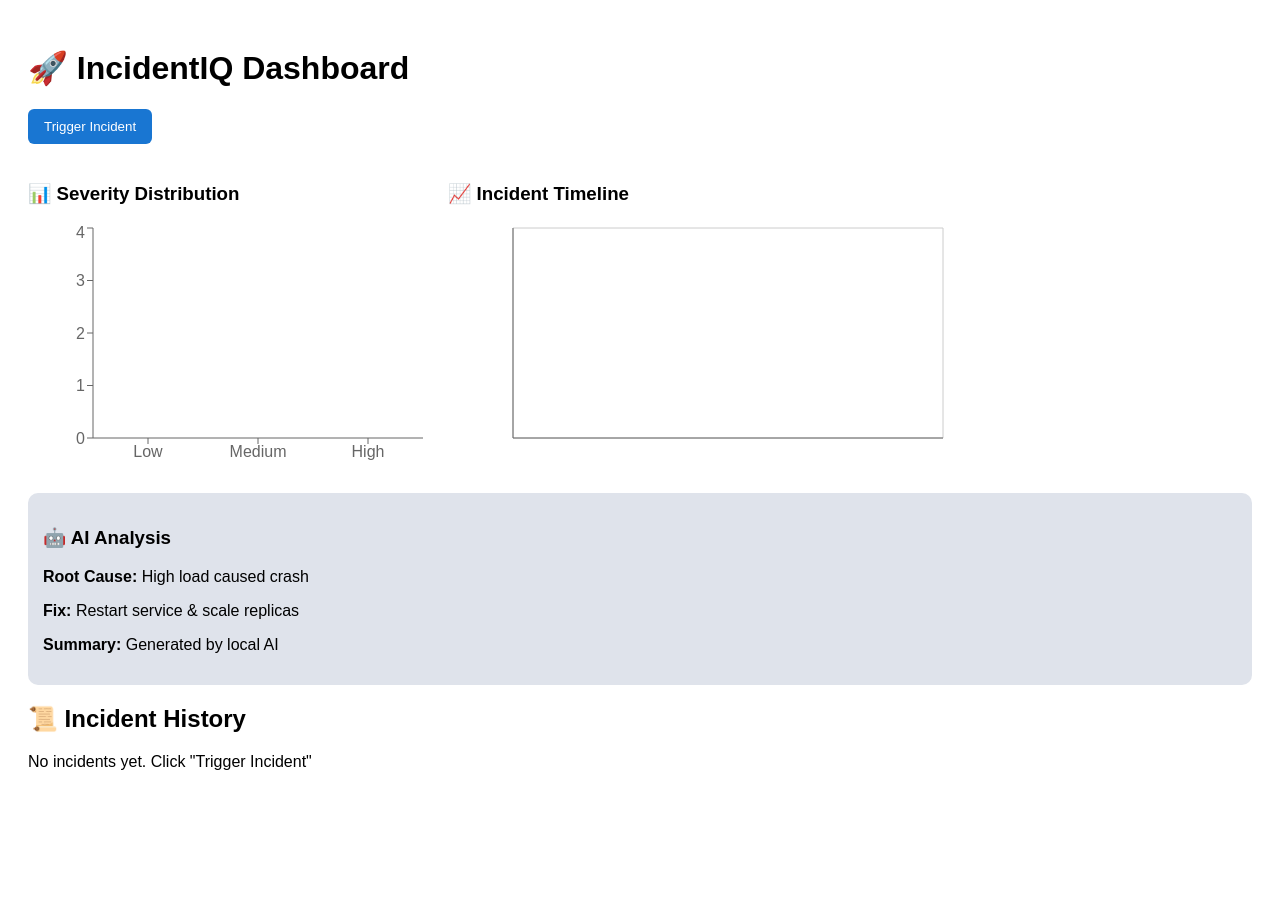
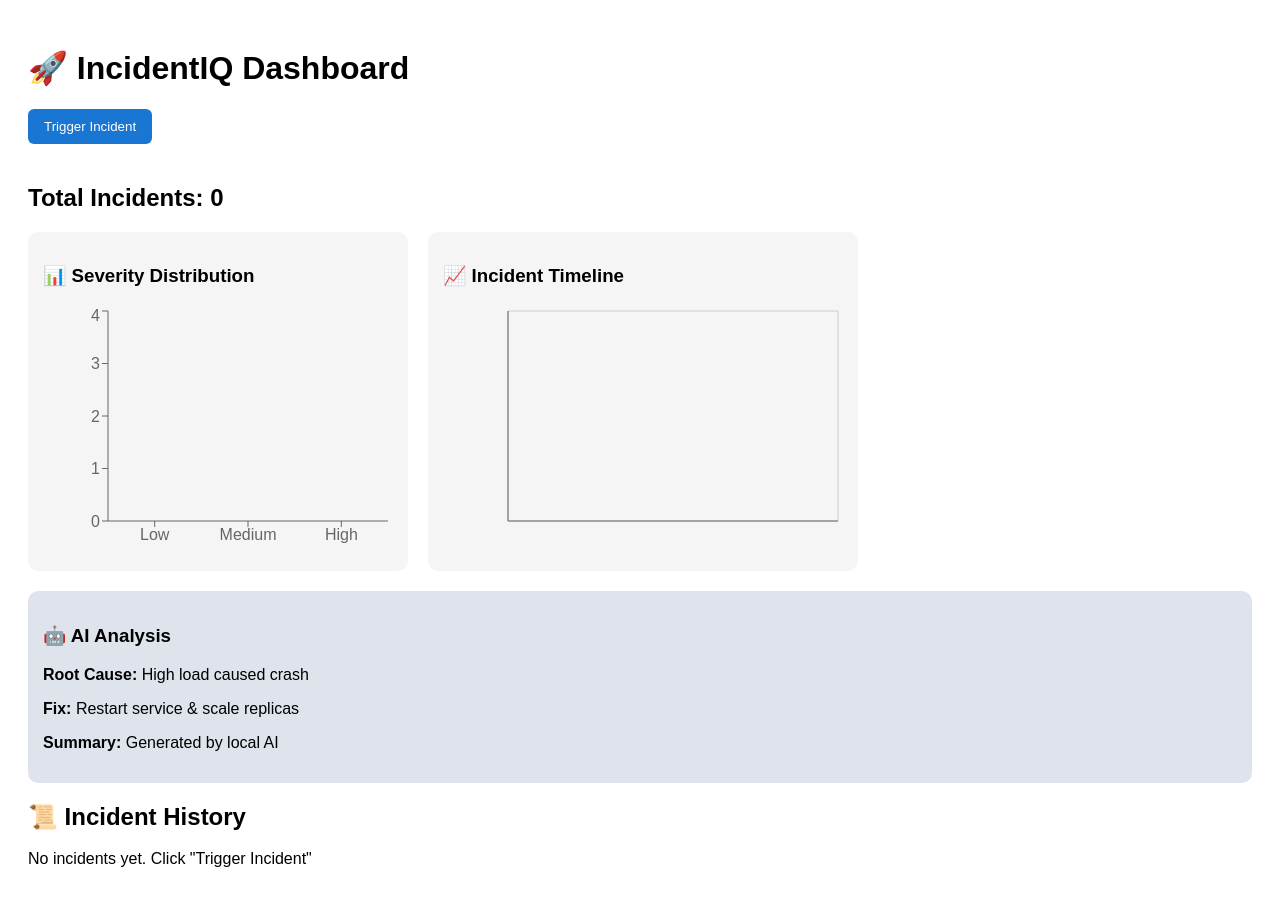
Before and after one commit to Pavankumar876232/incidentiq, a React (Create React App) app in the folder frontend/: page / in a window 1280 px wide. Shown: the top 906 px of the page. Before the commit the page ends 815 px from the top, so only its background shows below. Built offline with nearby package versions, Linux system fonts and the light colour scheme.

Commit message:
final stable version

```diff
--- a/frontend/src/App.js
+++ b/frontend/src/App.js
@@ -31,44 +31,35 @@ function App() {
       });
 
       if (!res.ok) {
-        const text = await res.text();
-        console.error("Backend Error:", text);
-        alert("Backend error — check console");
+        alert("Backend error");
         setLoading(false);
         return;
       }
 
       const data = await res.json();
-
-      if (!data || !data.event) {
-        console.error("Invalid response:", data);
-        alert("Invalid backend response");
-        setLoading(false);
-        return;
-      }
-
       setHistory((prev) => [data, ...prev]);
 
     } catch (err) {
-      console.error("ERROR:", err);
-      alert("Network error or backend sleeping");
+      alert("Backend sleeping or network issue");
     }
 
     setLoading(false);
   };
 
+  // ✅ Severity Data
   const severityData = [
     { name: "Low", value: history.filter(h => h?.event?.severity === "low").length },
     { name: "Medium", value: history.filter(h => h?.event?.severity === "medium").length },
     { name: "High", value: history.filter(h => h?.event?.severity === "high").length }
   ];
 
+  // ✅ FIXED Timeline (realistic incremental)
   const timelineData = history
     .slice()
     .reverse()
     .map((_, i) => ({
       index: i + 1,
-      incidents: i + 1
+      incidents: history.slice(0, i + 1).length
     }));
 
   return (
@@ -79,26 +70,29 @@ function App() {
         {loading ? "Processing..." : "Trigger Incident"}
       </button>
 
+      {/* TOTAL COUNT */}
+      <h2>Total Incidents: {history.length}</h2>
+
       {/* CHARTS */}
       <div className="charts">
-        <div className="chart">
+        <div className="card">
           <h3>📊 Severity Distribution</h3>
-          <BarChart width={400} height={250} data={severityData}>
+          <BarChart width={350} height={250} data={severityData}>
             <XAxis dataKey="name" />
             <YAxis />
             <Tooltip />
-            <Bar dataKey="value" />
+            <Bar dataKey="value" fill="#4CAF50" />
           </BarChart>
         </div>
 
-        <div className="chart">
+        <div className="card">
           <h3>📈 Incident Timeline</h3>
-          <LineChart width={500} height={250} data={timelineData}>
+          <LineChart width={400} height={250} data={timelineData}>
             <XAxis dataKey="index" />
             <YAxis />
             <Tooltip />
-            <CartesianGrid />
-            <Line type="monotone" dataKey="incidents" />
+            <CartesianGrid stroke="#ccc" />
+            <Line type="monotone" dataKey="incidents" stroke="#2196F3" />
           </LineChart>
         </div>
       </div>
@@ -112,7 +106,6 @@ function App() {
       </div>
 
       {/* HISTORY */}
-      <div>
       <h2>📜 Incident History</h2>
 
       {history.length === 0 && (
@@ -120,15 +113,7 @@ function App() {
       )}
 
       {history.map((item, index) => (
-          <div
-            key={index}
-            style={{
-              border: "1px solid #ccc",
-              padding: "10px",
-              marginBottom: "10px",
-              borderRadius: "8px"
-            }}
-          >
+        <div key={index} className="history-card">
           <p><b>Service:</b> {item?.event?.source}</p>
           <p><b>Issue:</b> {item?.event?.message}</p>
           <p><b>Severity:</b> {item?.event?.severity}</p>
@@ -139,7 +124,6 @@ function App() {
         </div>
       ))}
     </div>
-    </div>
   );
 }
 
```
Lines whose indentation alone changed are shown as unchanged.
